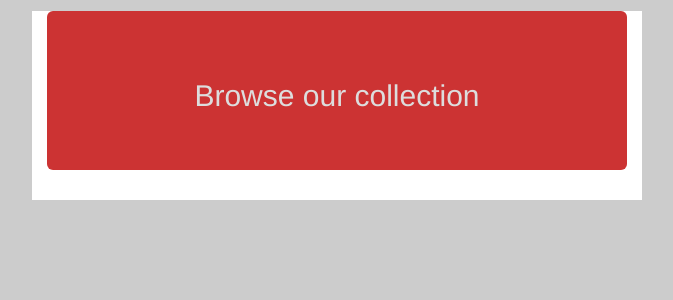
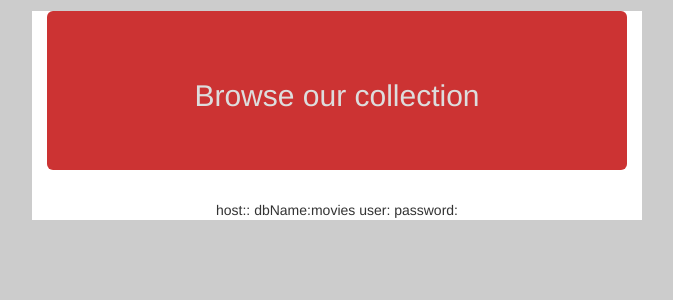
Before and after one commit to abeeston/cs313, a PHP site: page /browse.php in a window 1280 px wide. Shown: the part 401-701 px from the top of the page, without its empty margins (303-976 px from the left). Run offline with PHP 8.4, Linux system fonts and the light colour scheme; data that the repository does not hold is empty; some libraries are stand-ins or nearby versions.

```diff
--- a/browse.php
+++ b/browse.php
@@ -75,6 +75,8 @@ $dbHost = getenv('OPENSHIFT_MYSQL_DB_HOST');
 $dbPort = getenv('OPENSHIFT_MYSQL_DB_PORT');
 $dbName = "movies";
 
+echo "host:$dbHost:$dbPort dbName:$dbName user:$dbUser password:$dbPass<br />\n";
+
 try
 {
     $db = new PDO("mysql:host=$dbHost;dbname=$dbName", $dbUser, $dbPass);
```
